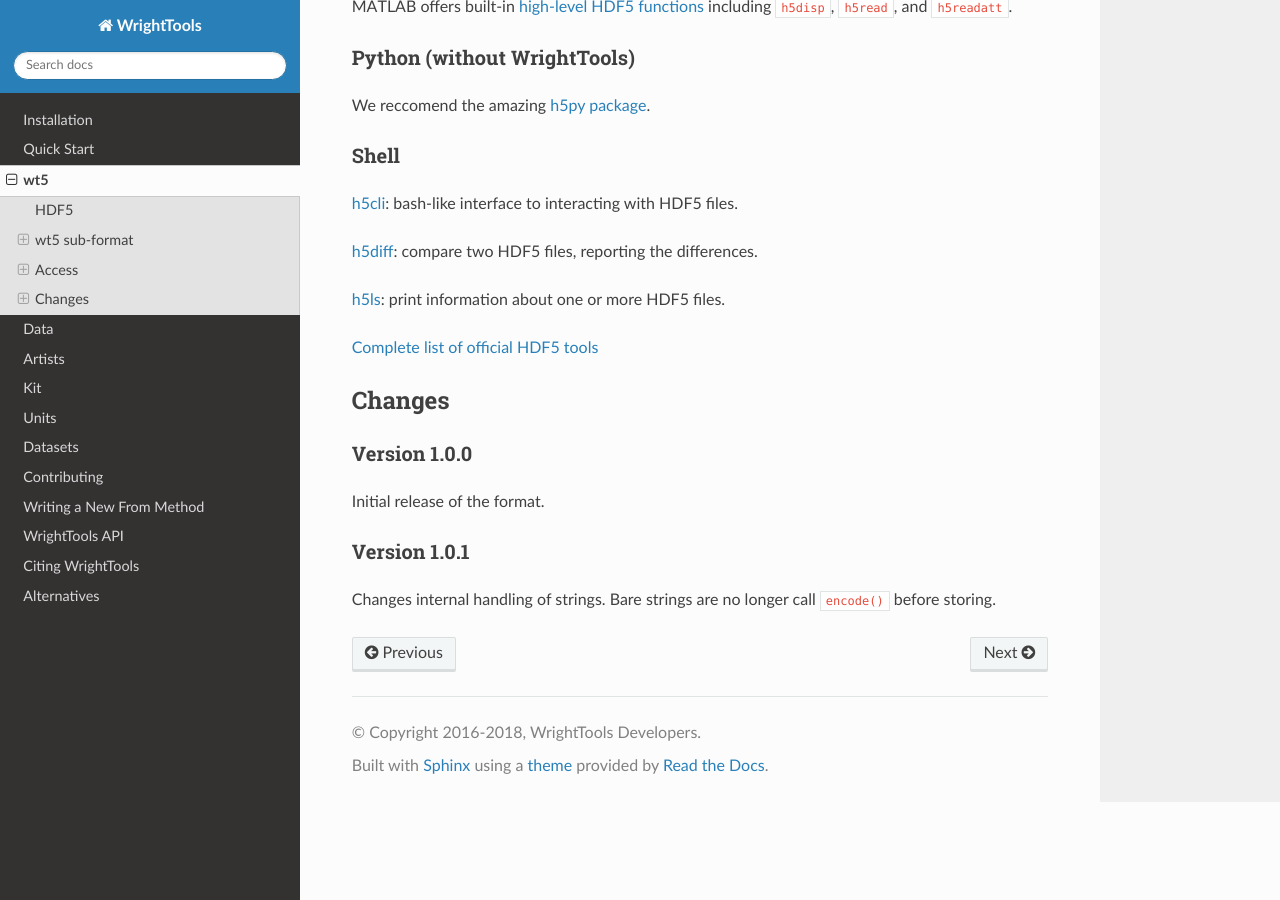
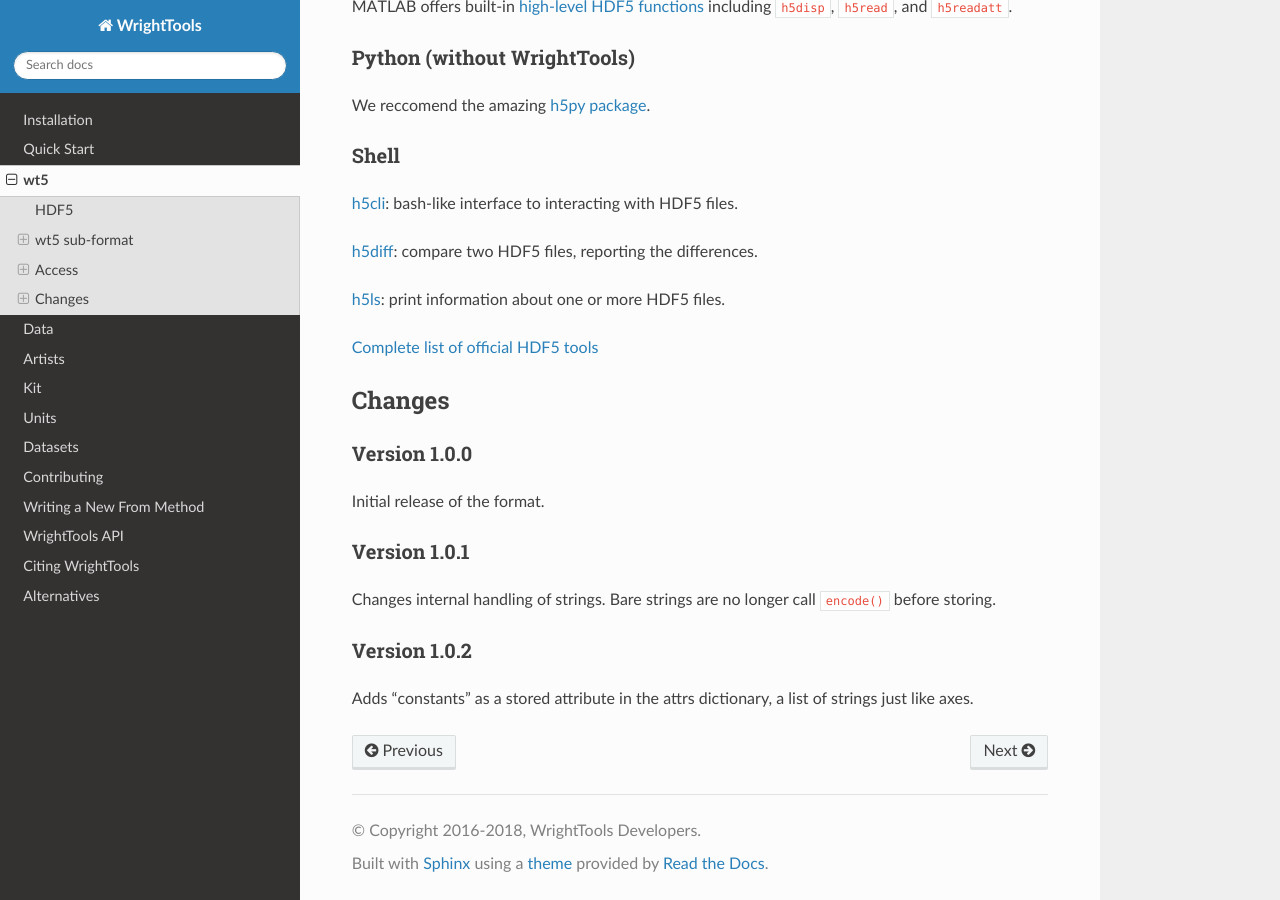
Before and after one commit to wright-group/WrightTools, a Sphinx documentation site: the page built from docs/wt5.rst, in a window 1280 px wide and 900 px high, scrolled down 3399 px. Built offline with Sphinx 7.4.7 and the Read the Docs theme 2.0.0, drawn with Linux system fonts in a browser that asks for light colours; pages that are not in the unit, such as notebooks, are missing from menus; the version number could not be read and is left out.

Commit message:
Bump wt5 format for constants

```diff
--- a/docs/write_from_method.rst
+++ b/docs/write_from_method.rst
@@ -191,6 +191,7 @@ as overwriting may cause unexpected behavior or be overwritten internally:
 - ``__version__``
 - ``item_names``
 - ``axes``
+- ``constants``
 - ``source``
 - ``variable_names``
 - ``channel_names``
--- a/docs/wt5.rst
+++ b/docs/wt5.rst
@@ -190,3 +190,8 @@ Version 1.0.1
 ^^^^^^^^^^^^^
 
 Changes internal handling of strings. Bare strings are no longer call ``encode()`` before storing.
+
+Version 1.0.2
+^^^^^^^^^^^^^
+
+Adds "constants" as a stored attribute in the attrs dictionary, a list of strings just like axes.
```
Also changed, not shown: 1 other file.
